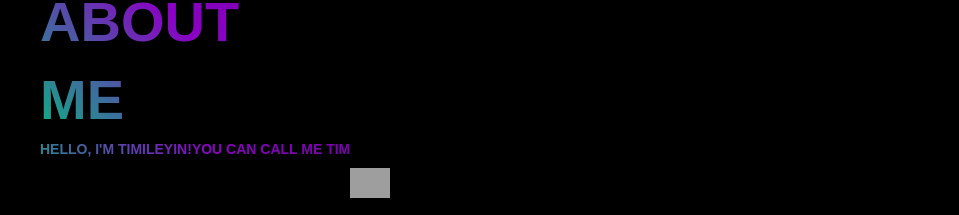
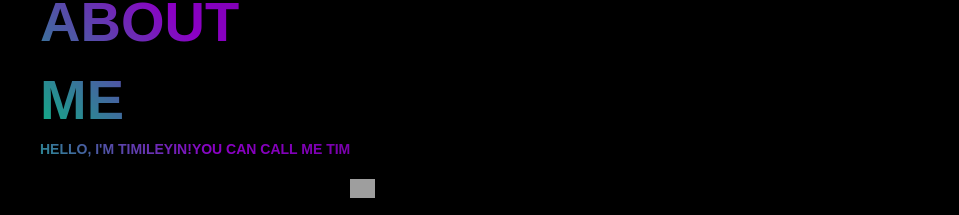
Before and after one commit to Timi-Leyin/timileyin-portfolio, a plain HTML site: page index.html in a window 1280 px wide. Shown: the part 777-992 px from the top of the page, without its empty margins (0-959 px from the left). Drawn offline with nearby package versions, Linux system fonts and the light colour scheme; grey boxes are pictures that could not be loaded; a script that the page names is missing; a web font is replaced by a local one.

Commit message:
update github stats

```diff
--- a/index.html
+++ b/index.html
@@ -172,7 +172,7 @@
 <div id ="about">
     <h3 class="heading" ><p align="center">Hello, I'm Timileyin!
    <p>   You can call me Tim </p>
-        <a href="mailto:timileyinoyelekan11@gmail.com"><img src="https://media.giphy.com/media/hvRJCLFzcasrR4ia7z/giphy.gif" width="40px"></h3></a></p>
+        <a href="mailto:timileyinoyelekan11@gmail.com"><img src="https://media.giphy.com/media/hvRJCLFzcasrR4ia7z/giphy.gif" width="25px"></h3></a></p>
 
 <p align="center" ><img
  src="https://user-images.githubusercontent.com/22797857/90096358-dba16400-dd54-11ea-8e44-e181ada72661.gif" width="40%"/></p>
@@ -208,6 +208,14 @@
 
 <br>
 
+<!-- <div align="center">
+<p> 🌞 Morning    131 commits   █████████░░░░░░░░░░░░░░░░   37.11% </p>
+<p>🌆 Daytime    100 commits    ███████░░░░░░░░░░░░░░░░░░   28.33%</p>
+<p>🌃 Evening    71 commits     █████░░░░░░░░░░░░░░░░░░░░   20.11% </p>
+<p>🌙 Night      51 commits     ███░░░░░░░░░░░░░░░░░░░░░░   14.45%</p>
+</div> -->
+
+<br>
 <p align = "center">
   <img src = "https://github-readme-streak-stats.herokuapp.com/?user=Timi-Leyin&theme=dark&hide_border=true">
   <img src="https://github-readme-stats.vercel.app/api/top-langs/?username=Timi-Leyin&layout=compact&theme=dark&hide_border=true" alt="">
```
